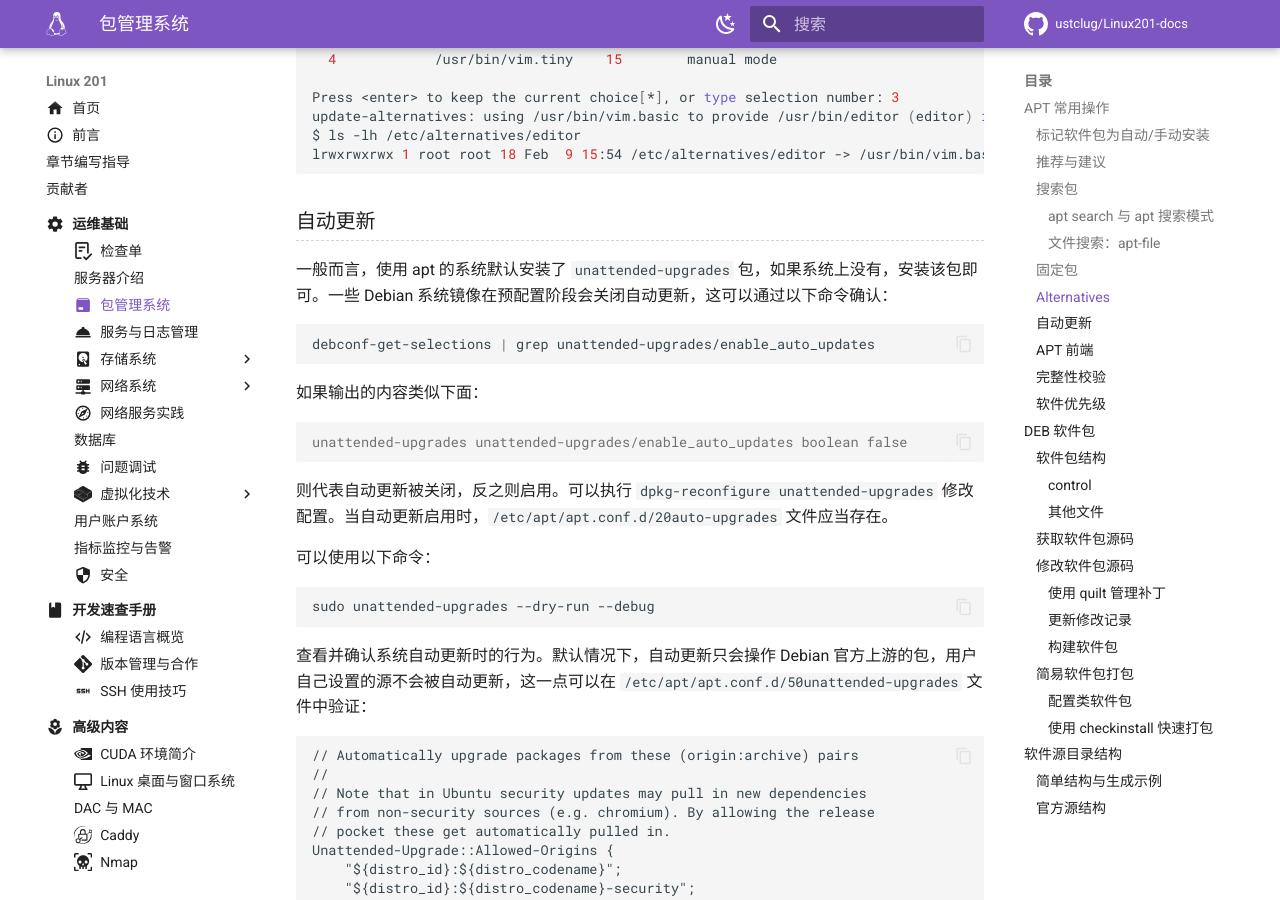
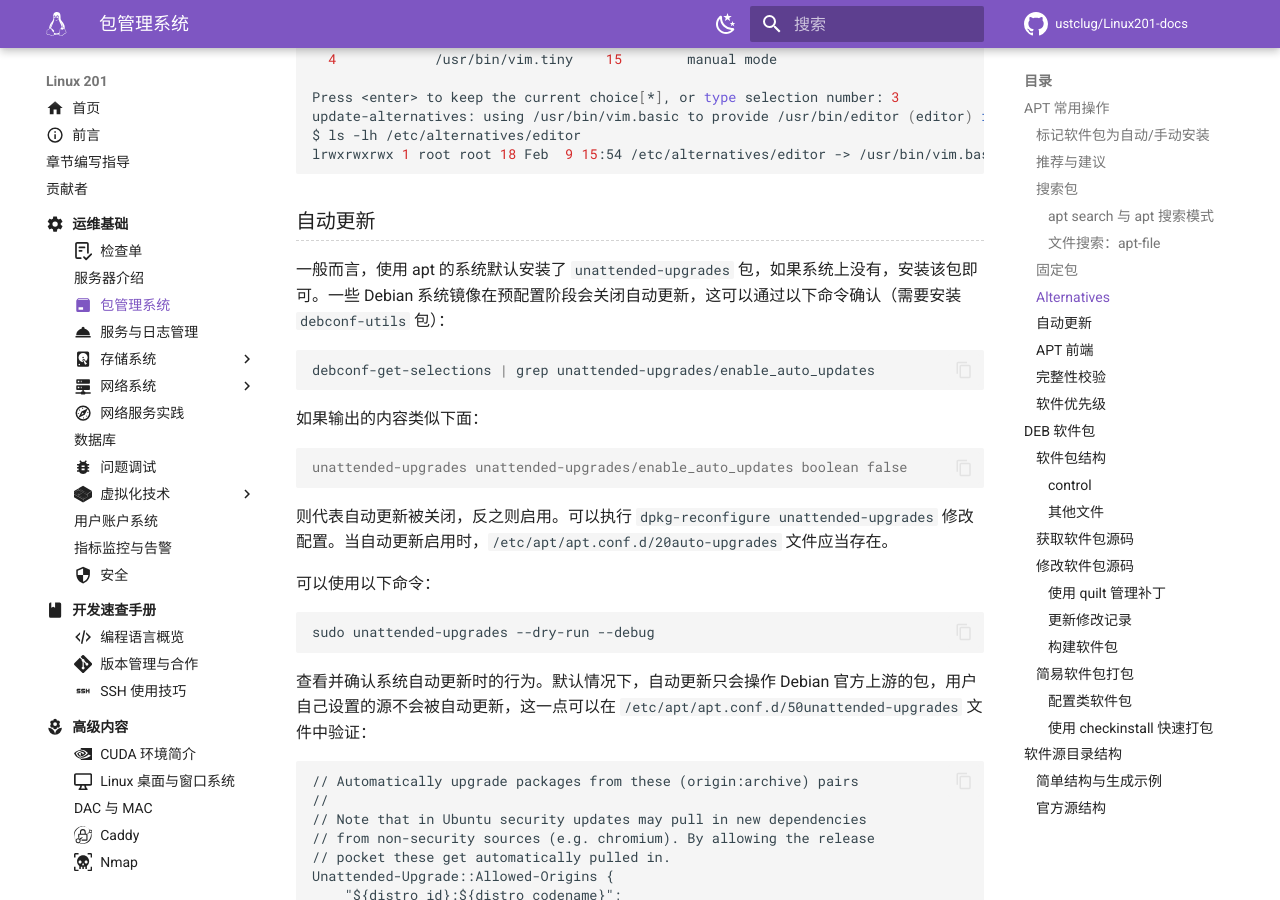
Before and after one commit to ustclug/Linux201-docs, an MkDocs documentation site: the page built from docs/ops/package.md, in a window 1280 px wide and 900 px high, scrolled down 6418 px. Built offline with MkDocs 1.6.1 and Material for MkDocs 9.7.7, drawn with Linux system fonts in a browser that asks for light colours; comment, search, counter and statistics services are not loaded.

Commit message:
ops/package: Add debconf-utils

````diff
--- a/docs/ops/package.md
+++ b/docs/ops/package.md
@@ -261,7 +261,7 @@ lrwxrwxrwx 1 root root 18 Feb  9 15:54 /etc/alternatives/editor -> /usr/bin/vim.
 
 ### 自动更新 {#unattended-upgrade}
 
-一般而言，使用 apt 的系统默认安装了 `unattended-upgrades` 包，如果系统上没有，安装该包即可。一些 Debian 系统镜像在预配置阶段会关闭自动更新，这可以通过以下命令确认：
+一般而言，使用 apt 的系统默认安装了 `unattended-upgrades` 包，如果系统上没有，安装该包即可。一些 Debian 系统镜像在预配置阶段会关闭自动更新，这可以通过以下命令确认（需要安装 `debconf-utils` 包）：
 
 ```sh
 debconf-get-selections | grep unattended-upgrades/enable_auto_updates
````
